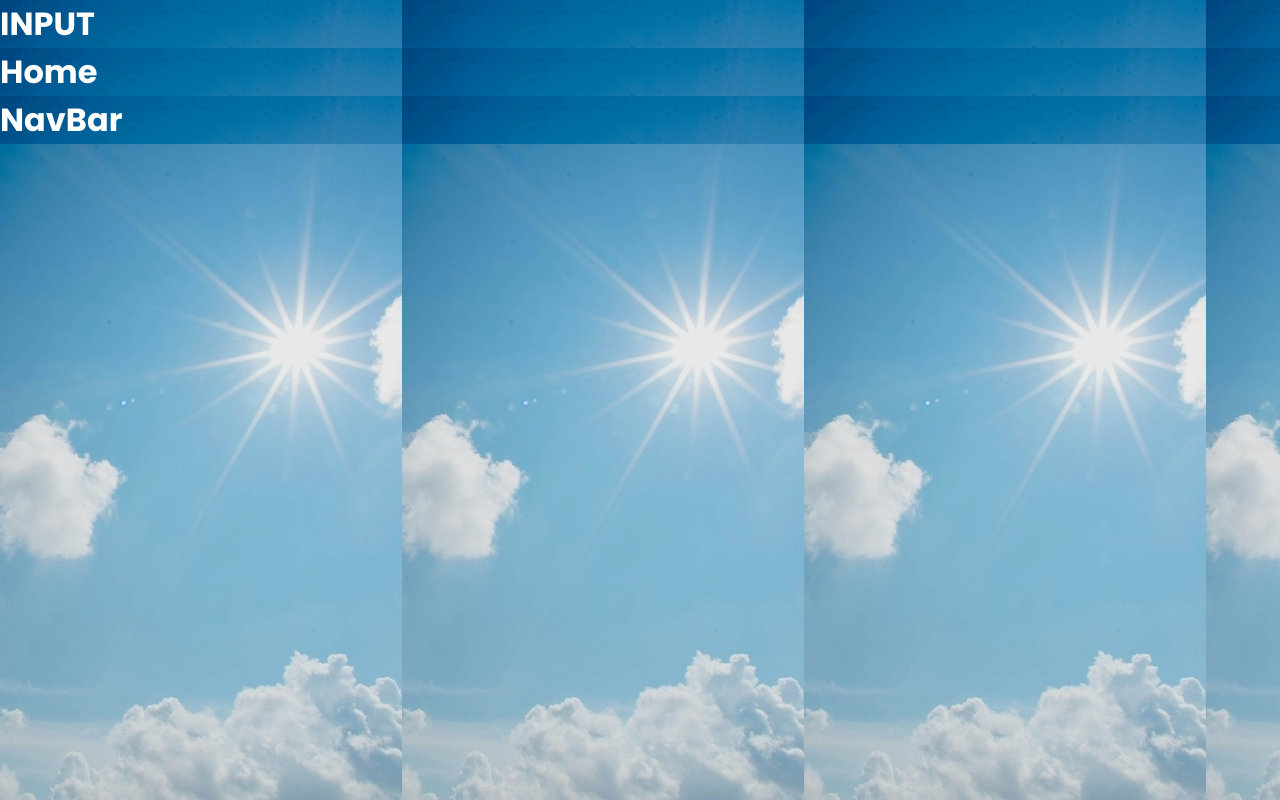
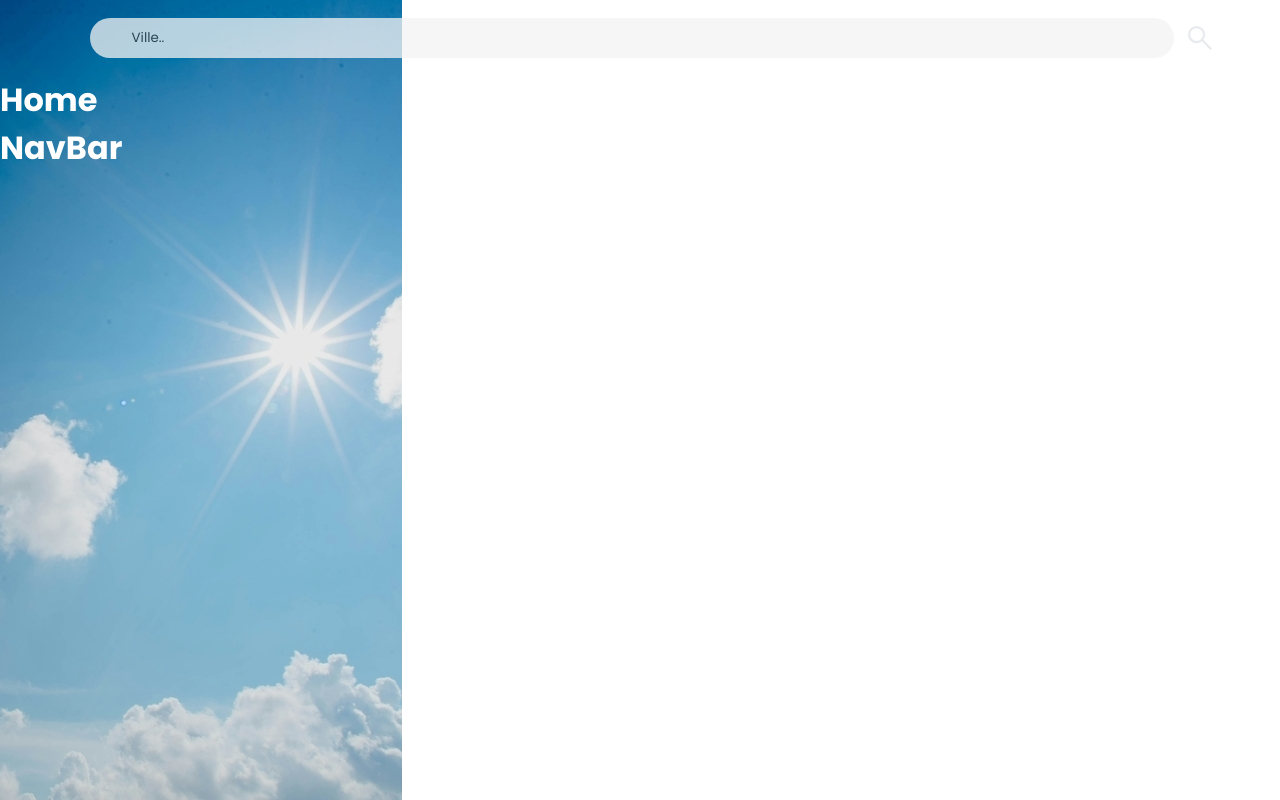
Before and after one commit to WildCodeSchool-2024-09/JS-RemoteFR-Q4-Jaune-P2-Meteo, a React (Vite) app in the folder client/: page / in a window 1280 px wide. Built offline with nearby package versions, Linux system fonts and the light colour scheme.

Commit message:
Add input text and button and add first Css

```diff
--- a/client/src/App.css
+++ b/client/src/App.css
@@ -5,6 +5,10 @@
   padding: 0;
   box-sizing: border-box;
   font-family: "Poppins", serif;
-  background-image: url("./assets/images/BG-Main.jpg");
   color: white;
 }
+
+body {
+  background-image: url("./assets/images/BG-Main.jpg");
+  background-repeat: no-repeat;
+}
--- a/client/src/App.tsx
+++ b/client/src/App.tsx
@@ -1,10 +1,11 @@
 import { Outlet } from "react-router-dom";
 import "./App.css";
+import InputSearch from "./components/InputSearch";
 
 function App() {
   return (
     <>
-      <h1>INPUT</h1>
+      <InputSearch />
       <Outlet />
       <h1>NavBar</h1>
     </>
--- /dev/null
+++ b/client/src/components/InputSearch.tsx
@@ -0,0 +1,21 @@
+import "../styles/InputSearch.css";
+
+export default function InputSearch() {
+  return (
+    <div className="container-input">
+      <input type="text" placeholder="Ville.." className="input-text" />
+      <button type="button" className="btn-search">
+        <svg
+          xmlns="http://www.w3.org/2000/svg"
+          height="32px"
+          viewBox="0 -960 960 960"
+          width="32px"
+          fill="#e8eaed"
+          aria-hidden={true}
+        >
+          <path d="M792-120.67 532.67-380q-30 25.33-69.64 39.67Q423.39-326 378.67-326q-108.44 0-183.56-75.17Q120-476.33 120-583.33t75.17-182.17q75.16-75.17 182.5-75.17 107.33 0 182.16 75.17 74.84 75.17 74.84 182.27 0 43.23-14 82.9-14 39.66-40.67 73l260 258.66-48 48Zm-414-272q79.17 0 134.58-55.83Q568-504.33 568-583.33q0-79-55.42-134.84Q457.17-774 378-774q-79.72 0-135.53 55.83-55.8 55.84-55.8 134.84t55.8 134.83q55.81 55.83 135.53 55.83Z" />
+        </svg>
+      </button>
+    </div>
+  );
+}
--- /dev/null
+++ b/client/src/styles/InputSearch.css
@@ -0,0 +1,45 @@
+.container-input {
+  display: flex;
+  justify-content: center;
+  align-items: center;
+  margin: 1rem 4rem;
+  gap: 0.6rem;
+}
+
+.input-text {
+  width: 100%;
+  height: 40px;
+  line-height: 28px;
+  padding: 0 1rem;
+  padding-left: 2.5rem;
+  border: 2px solid transparent;
+  border-radius: 42px;
+  outline: none;
+  background-color: #f3f3f4;
+  color: #0d0c22;
+  transition: 0.3s ease;
+  opacity: 75%;
+  margin-left: 1.6rem;
+}
+
+.input-text::placeholder {
+  color: #37373b;
+}
+
+.input-text:focus {
+  outline: none;
+  border-color: rgba(0, 0, 0, 0.4);
+  background-color: #fff;
+  box-shadow: 0 0 0 4px rgb(234 76 137 / 10%);
+}
+
+.btn-search {
+  background: none;
+  border: none;
+  margin-top: 0.4rem;
+  transition: 0.1s ease;
+}
+
+.btn-search:active {
+  scale: 1.5;
+}
```
